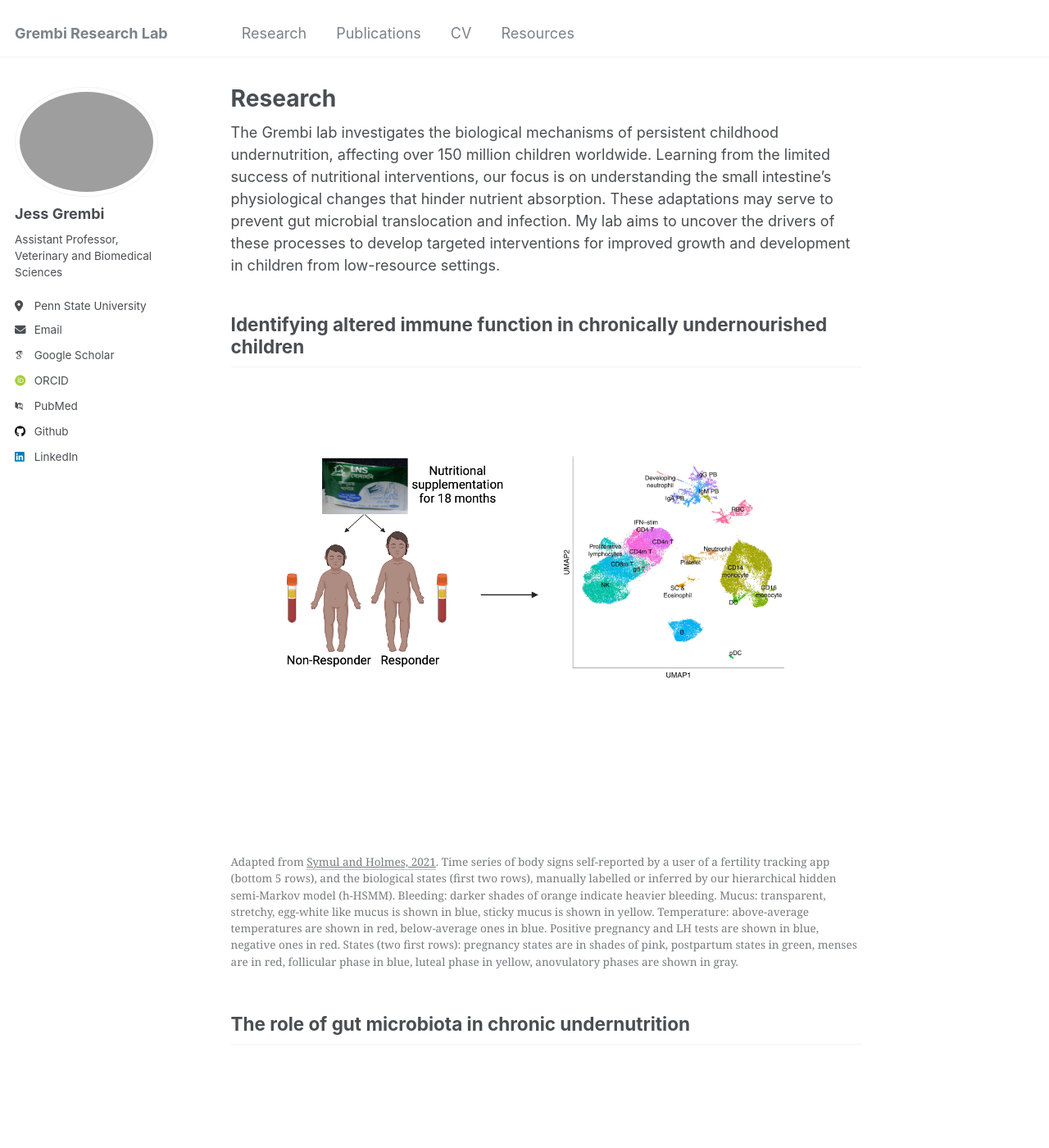
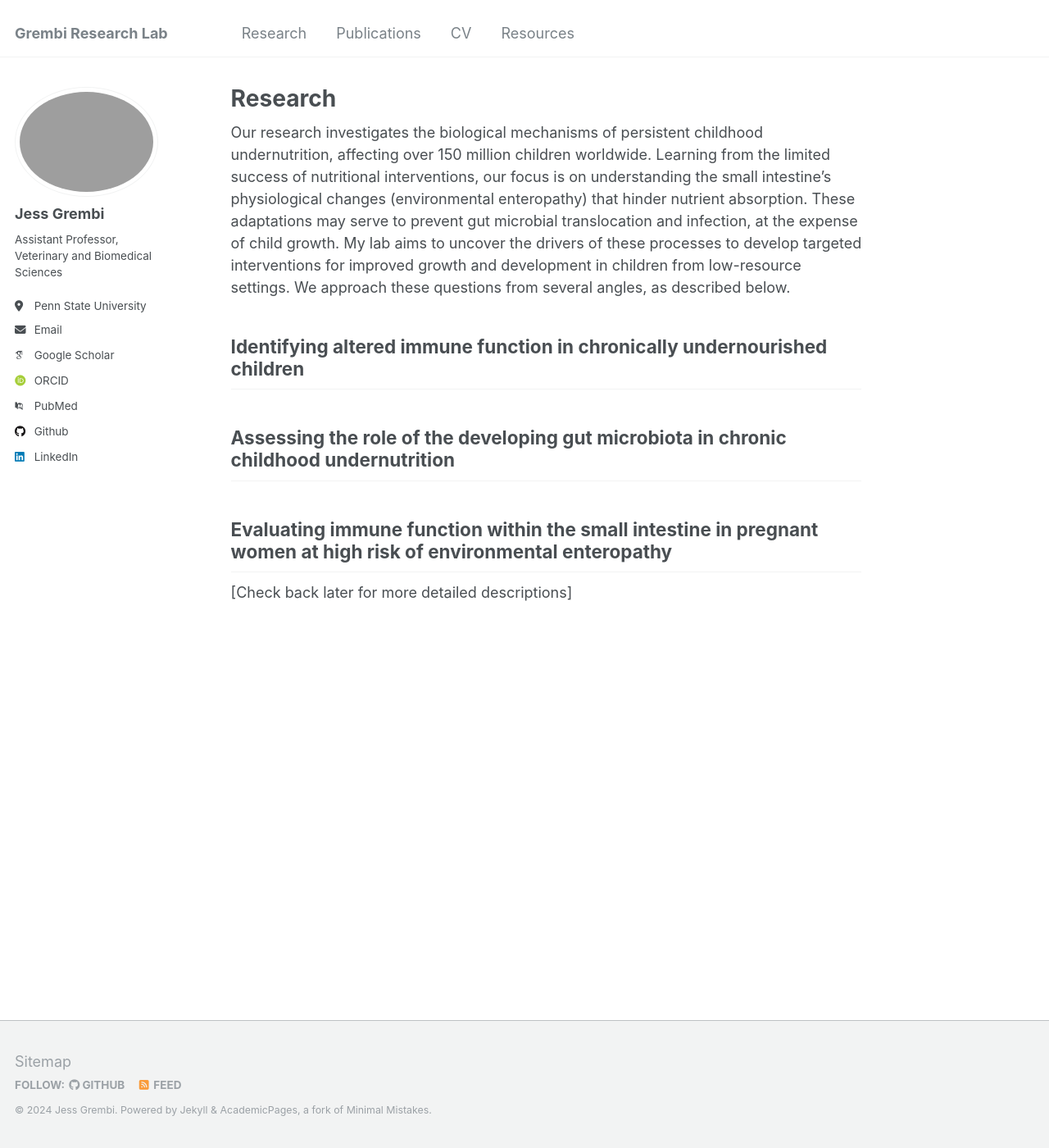
Before and after one commit to pablo-ochoa-andersen/jgrembi.github.io, a Jekyll site: the page built from _pages/research.md, in a window 1280 px wide and 1400 px high. Shown: the whole window at 82% size. Built offline with Jekyll 4.4.1, drawn with Linux system fonts in a browser that asks for light colours; some web fonts are replaced.

Commit message:
Update research.md remove text details until all complete

```diff
--- a/_pages/research.md
+++ b/_pages/research.md
@@ -3,22 +3,13 @@ permalink: /research/
 title: "Research"
 ---
 
-The Grembi lab investigates the biological mechanisms of persistent childhood undernutrition, affecting over 150 million children worldwide. Learning from the limited success of nutritional interventions, our focus is on understanding the small intestine’s physiological changes that hinder nutrient absorption. These adaptations may serve to prevent gut microbial translocation and infection. My lab aims to uncover the drivers of these processes to develop targeted interventions for improved growth and development in children from low-resource settings.
+Our research investigates the biological mechanisms of persistent childhood undernutrition, affecting over 150 million children worldwide. Learning from the limited success of nutritional interventions, our focus is on understanding the small intestine’s physiological changes (environmental enteropathy) that hinder nutrient absorption. These adaptations may serve to prevent gut microbial translocation and infection, at the expense of child growth. My lab aims to uncover the drivers of these processes to develop targeted interventions for improved growth and development in children from low-resource settings. We approach these questions from several angles, as described below.
 
 ## Identifying altered immune function in chronically undernourished children
 
+## Assessing the role of the developing gut microbiota in chronic childhood undernutrition
+
+## Evaluating immune function within the small intestine in pregnant women at high risk of environmental enteropathy
 
 
-
-<figure>
-<img src="/images/immune-undernutrition.png" style="width:100%">
-
-
-<figcaption align = "left">
-Adapted from <a href="https://lasy.github.io/publication/2021-Symul">Symul and Holmes, 2021</a>. Time series of body signs self-reported by a user of a fertility tracking app (bottom 5 rows), and the biological states (first two rows), manually labelled or inferred by our hierarchical hidden semi-Markov model (h-HSMM). Bleeding: darker shades of orange indicate heavier bleeding. Mucus: transparent, stretchy, egg-white like mucus is shown in blue, sticky mucus is shown in yellow. Temperature: above-average temperatures are shown in red, below-average ones in blue. Positive pregnancy and LH tests are shown in blue, negative ones in red. States (two first rows): pregnancy states are in shades of pink, postpartum states in green, menses are in red, follicular phase in blue, luteal phase in yellow, anovulatory phases are shown in gray.
-</figcaption>
-</figure>
-
-
-
-## The role of gut microbiota in chronic undernutrition
+[Check back later for more detailed descriptions]
```
